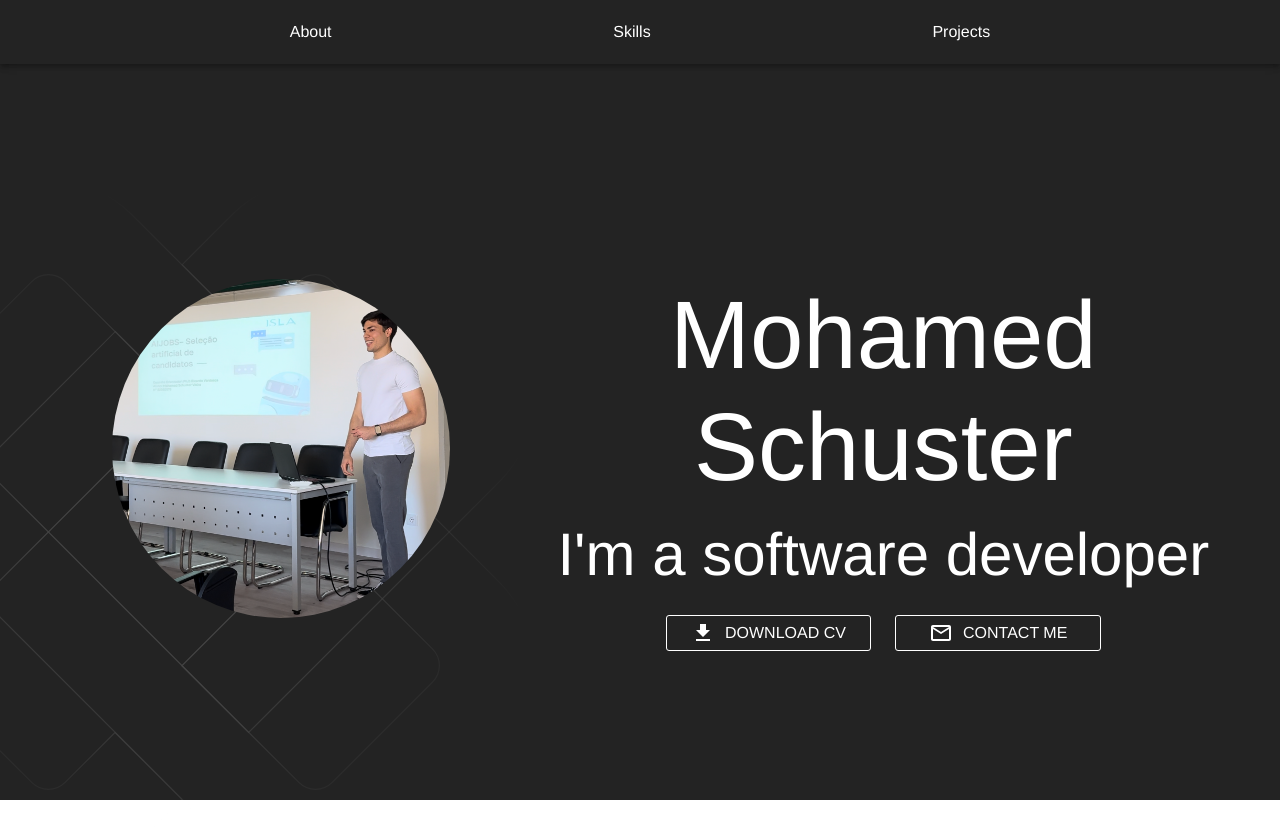
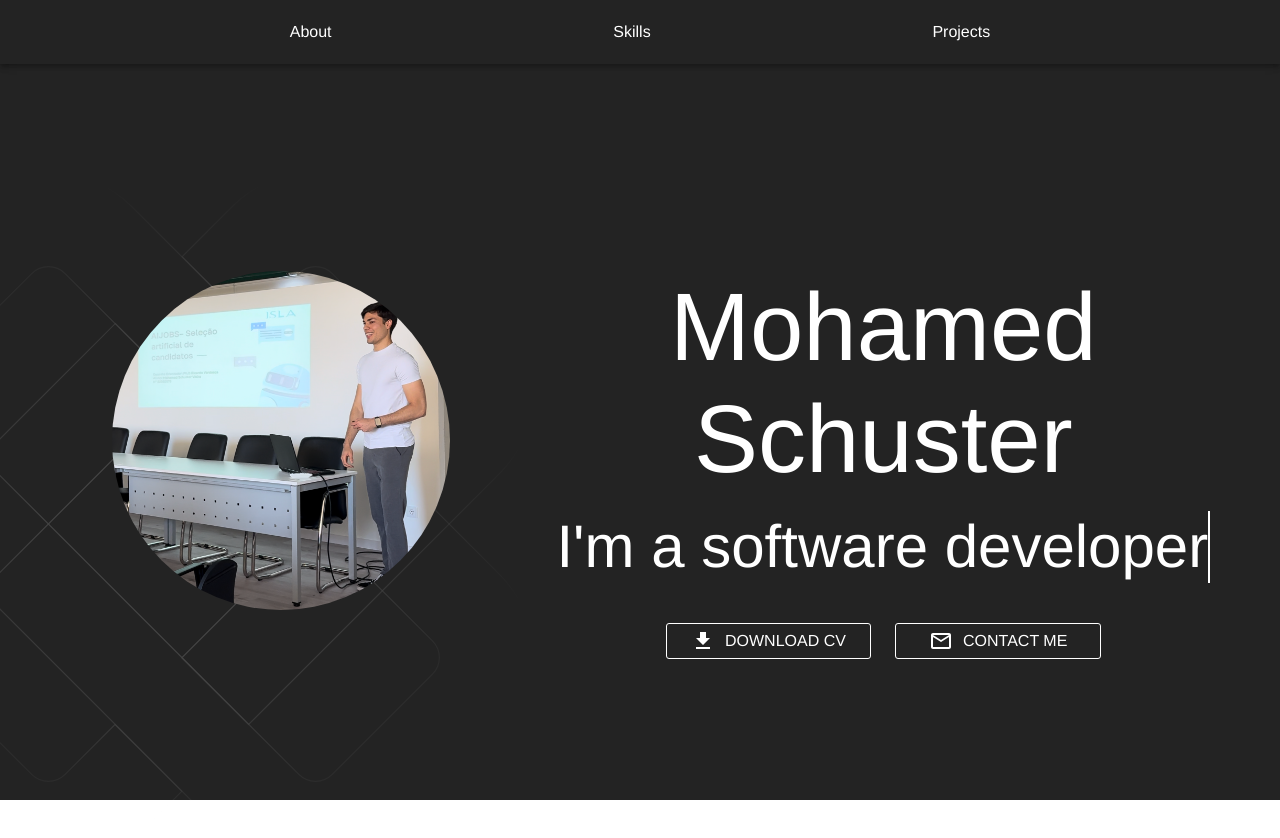
Before and after one commit to mohamedstt/my-portfolio, a React (Vite) app: page / in a window 1280 px wide. Shown: the top 838 px of the page. Built offline with nearby package versions, Linux system fonts and the light colour scheme.

Commit message:
feat: created AnimatedTypography component

```diff
--- /dev/null
+++ b/src/components/AnimatedTypography/AnimatedTypography.tsx
@@ -0,0 +1,34 @@
+import React from 'react';
+import { keyframes } from "@emotion/react";
+import { styled, Typography, TypographyProps } from "@mui/material";
+
+const typing = keyframes`
+  from { width: 0; }
+  to { width: 100%; }
+`;
+
+const blink = keyframes`
+  50% { border-color: transparent; }
+`;
+
+const AnimatedTextWrapper = styled("div")(({ theme }) => ({
+  display: "inline-block",
+  borderRight: `2px solid ${theme.palette.primary.contrastText}`,
+  whiteSpace: "nowrap",
+  overflow: "hidden",
+  animation: `${typing} 4s steps(40, end), ${blink} 0.75s step-end infinite`
+}));
+
+interface AnimatedTypographyProps extends TypographyProps {
+  children: string;
+}
+
+const AnimatedTypography: React.FC<AnimatedTypographyProps> = ({ children, ...props }) => {
+  return (
+    <Typography {...props}>
+      <AnimatedTextWrapper>{children}</AnimatedTextWrapper>
+    </Typography>
+  );
+};
+
+export default AnimatedTypography;
--- a/src/pages/Home/sections/Hero/Hero.tsx
+++ b/src/pages/Home/sections/Hero/Hero.tsx
@@ -4,6 +4,7 @@ import FileDownloadIcon from '@mui/icons-material/FileDownload';
 import MailOutlineIcon from '@mui/icons-material/MailOutline';
 import StyledButton from "../../../../components/StyledButton/StyledButton";
 import { AnimatedBackground } from "../../../../components/AnimatedBackground/AnimatedBackground";
+import AnimatedTypography from "../../../../components/AnimatedTypography/AnimatedTypography";
 
 const Hero = () => {
 
@@ -15,8 +16,6 @@ const Hero = () => {
         [theme.breakpoints.up('xs')]: {
             paddingTop: "130px",
         },
-        [theme.breakpoints.up('md')]: {
-        }
 
     }))
 
@@ -45,16 +44,16 @@ const Hero = () => {
                     </Grid>
                     <Grid item xs={12} md={7}>
                         <Typography color="primary.contrastText" variant="h1" textAlign="center" pb={2}>Mohamed Schuster</Typography>
-                        <Typography color="primary.contrastText" variant="h2" textAlign="center"pb={3}>I'm a software developer</Typography>
+                        <AnimatedTypography color="primary.contrastText" variant="h2" textAlign="center"pb={3}>I'm a software developer</AnimatedTypography>
                         <Grid container spacing={3} display="flex" justifyContent="center">
                             <Grid item xs={12} md={4} display="flex" justifyContent="center">
-                                <StyledButton>
+                                <StyledButton onClick= {() => console.log("teste")}>
                                     <FileDownloadIcon/>
                                     <Typography>DOWNLOAD CV</Typography>
                                 </StyledButton>
                             </Grid>
                             <Grid item xs={12} md={4} display="flex" justifyContent="center">
-                                <StyledButton>
+                                <StyledButton onClick= {() => console.log("teste")}>
                                     <MailOutlineIcon/>
                                     <Typography>CONTACT ME</Typography>
                                 </StyledButton>
```
